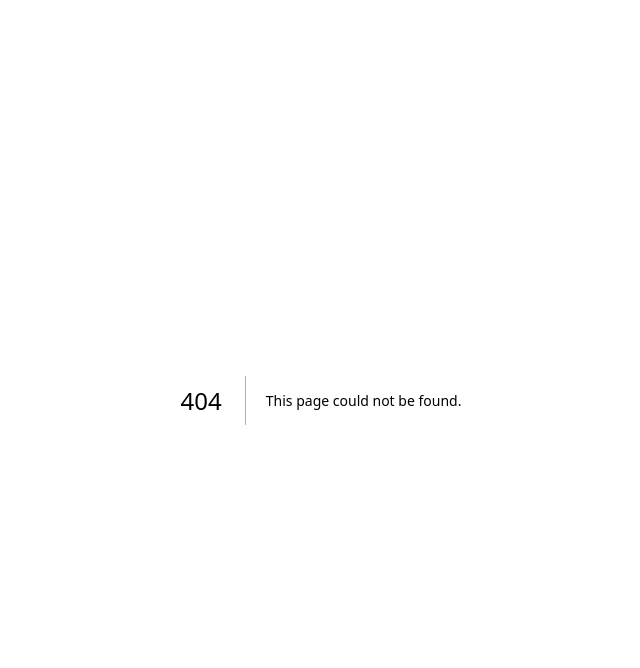
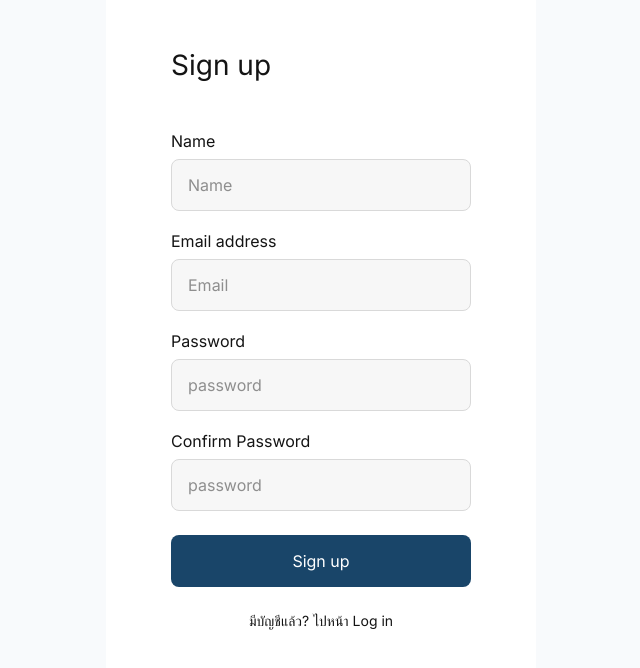
Before and after one commit to KongXrZ/teewangmai-Project, a Next.js app: page /signup in a window 1280 px wide. Before the commit this address had no page. Shown: the top 668 px of the page, without its empty margins (319-959 px from the left). Built offline with nearby package versions, Linux system fonts and the light colour scheme; what @mui/material-nextjs would draw is missing.

Commit message:
feat: implement sign-up page

```diff
--- /dev/null
+++ b/src/app/signup/page.tsx
@@ -0,0 +1,22 @@
+import type { Metadata } from "next";
+import { MobileShell } from "@/components/layout/mobile-shell";
+import { AuthPageLayout } from "@/features/auth/components/auth-page-layout";
+import { SignupForm } from "@/features/auth/components/signup-form";
+
+export const metadata: Metadata = {
+  title: "Sign up — TeeWangMai?",
+};
+
+export default function SignupPage() {
+  return (
+    <MobileShell>
+      <AuthPageLayout
+        title="Sign up"
+        switchHref="/login"
+        switchLabel="มีบัญชีแล้ว? ไปหน้า Log in"
+      >
+        <SignupForm />
+      </AuthPageLayout>
+    </MobileShell>
+  );
+}
--- /dev/null
+++ b/src/features/auth/components/signup-form.tsx
@@ -0,0 +1,77 @@
+"use client";
+
+import { zodResolver } from "@hookform/resolvers/zod";
+import { useForm } from "react-hook-form";
+import {
+  signupSchema,
+  type SignupPayload,
+  type SignupValues,
+} from "@/features/auth/schemas";
+import { AuthSubmitButton } from "./auth-submit-button";
+import { AuthTextField } from "./auth-text-field";
+
+type SignupFormProps = {
+  /** Backend hook: called with the validated values. Nothing is sent anywhere yet. */
+  onSubmit?: (payload: SignupPayload) => void | Promise<void>;
+};
+
+export function SignupForm({ onSubmit }: SignupFormProps) {
+  const {
+    register,
+    handleSubmit,
+    formState: { errors, isSubmitting },
+  } = useForm<SignupValues>({
+    resolver: zodResolver(signupSchema),
+    defaultValues: { name: "", email: "", password: "", confirmPassword: "" },
+  });
+
+  return (
+    <form
+      noValidate
+      onSubmit={handleSubmit(async ({ name, email, password }) => {
+        await onSubmit?.({ name, email, password });
+      })}
+    >
+      <div className="flex flex-col gap-5">
+        <AuthTextField
+          label="Name"
+          type="text"
+          autoComplete="name"
+          placeholder="Name"
+          error={errors.name?.message}
+          {...register("name")}
+        />
+        <AuthTextField
+          label="Email address"
+          type="email"
+          inputMode="email"
+          autoComplete="email"
+          autoCapitalize="none"
+          spellCheck={false}
+          placeholder="Email"
+          error={errors.email?.message}
+          {...register("email")}
+        />
+        <AuthTextField
+          label="Password"
+          type="password"
+          autoComplete="new-password"
+          placeholder="password"
+          error={errors.password?.message}
+          {...register("password", { deps: ["confirmPassword"] })}
+        />
+        <AuthTextField
+          label="Confirm Password"
+          type="password"
+          autoComplete="new-password"
+          placeholder="password"
+          error={errors.confirmPassword?.message}
+          {...register("confirmPassword")}
+        />
+      </div>
+      <div className="mt-6">
+        <AuthSubmitButton disabled={isSubmitting}>Sign up</AuthSubmitButton>
+      </div>
+    </form>
+  );
+}
```
